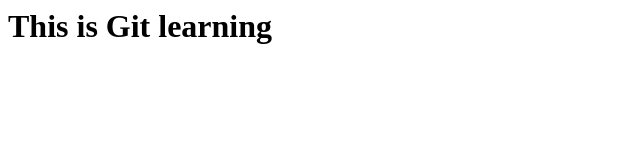
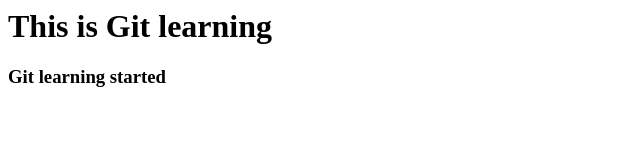
Before and after one commit to AhmedZamil/LearnGit, a plain HTML site: page Index.html in a window 1280 px wide. Shown: the whole page, without its empty margins (0-640 px from the left). Drawn offline with Linux system fonts and the light colour scheme.

Commit message:
Added another line

```diff
--- a/Index.html
+++ b/Index.html
@@ -1,4 +1,5 @@
 
 <html>
     <h1>This is Git learning</h1>
+    <h3>Git learning started</h3>
 </html>
```
